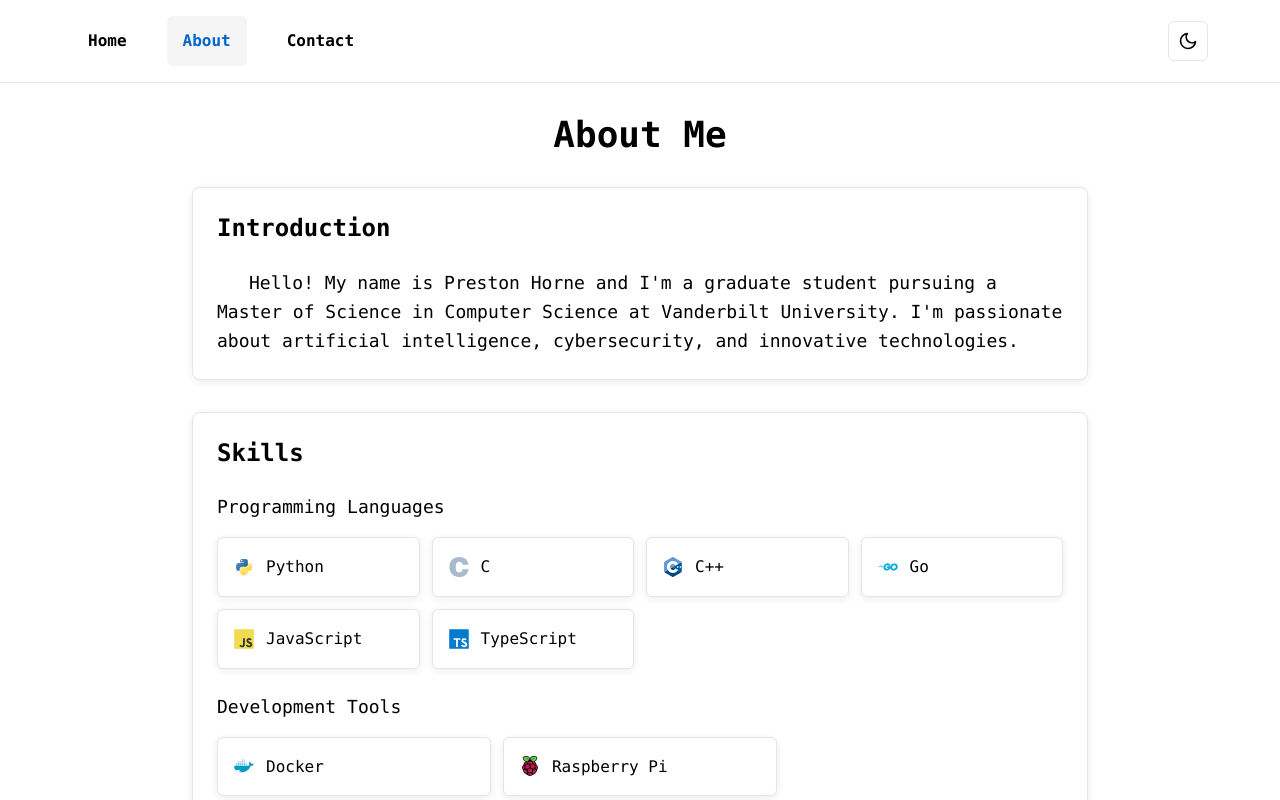
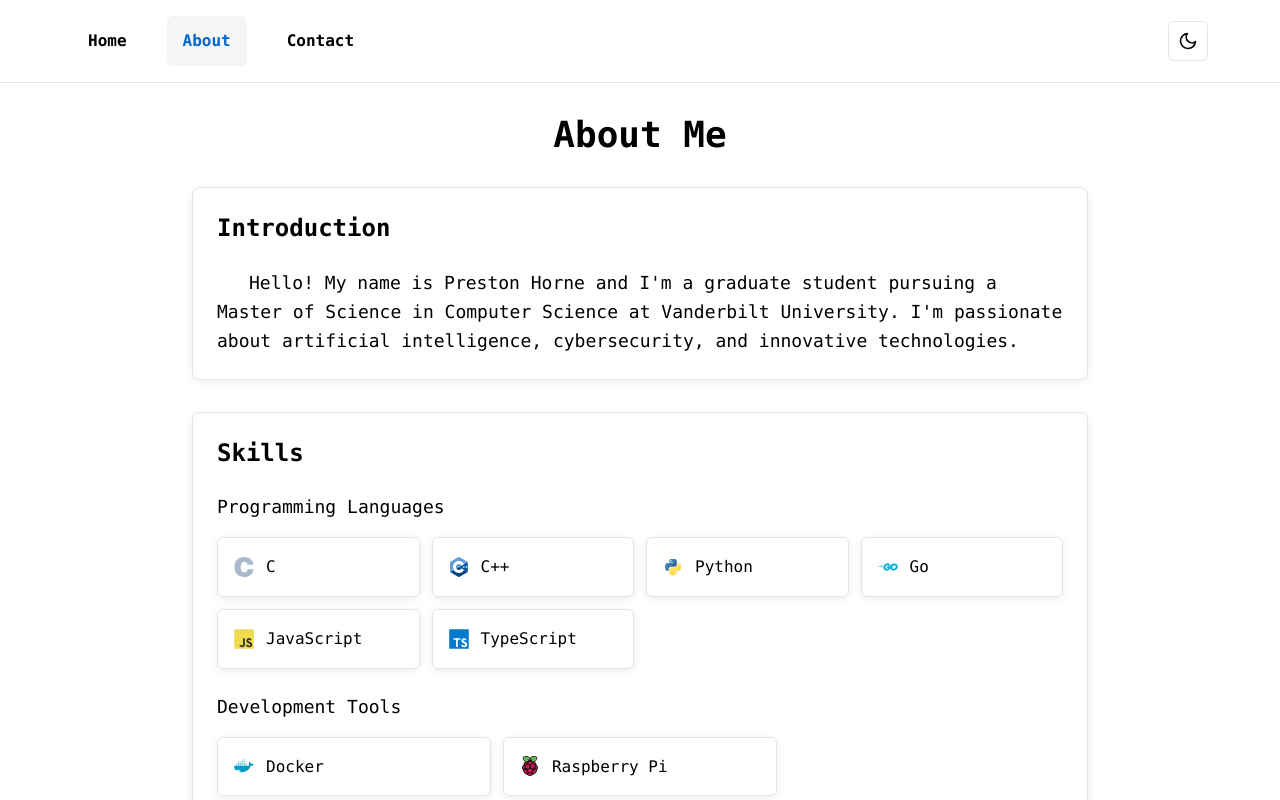
Before and after one commit to prestonmhorne/website, a Next.js app: page /about in a window 1280 px wide. Shown: the top 800 px of the page. Built offline with nearby package versions, Linux system fonts and the light colour scheme.

Commit message:
rearranged icons

```diff
--- a/src/app/about/page.tsx
+++ b/src/app/about/page.tsx
@@ -2,12 +2,6 @@ import Image from 'next/image';
 
 export default function About() {
   const programmingLanguages = [
-    {
-      name: "Python",
-      url: "https://www.python.org",
-      icon: "/icons/python.svg",
-      iconClass: "icon-python"
-    },
     {
       name: "C",
       url: "https://www.c-language.org",
@@ -19,6 +13,12 @@ export default function About() {
       url: "https://isocpp.org",
       icon: "/icons/cplusplus.svg",
       iconClass: "icon-cpp"
+    },
+    {
+      name: "Python",
+      url: "https://www.python.org",
+      icon: "/icons/python.svg",
+      iconClass: "icon-python"
     },
     {
       name: "Go",
```
